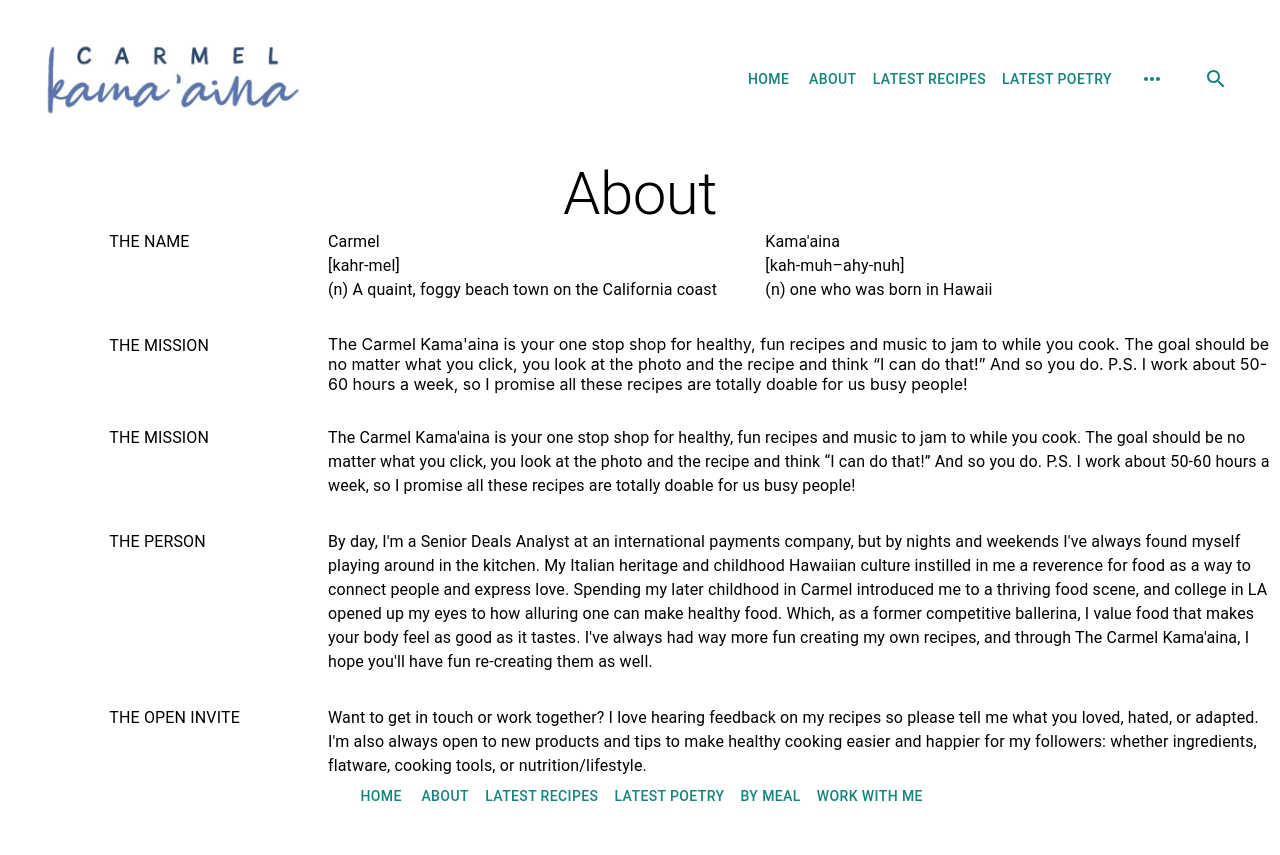
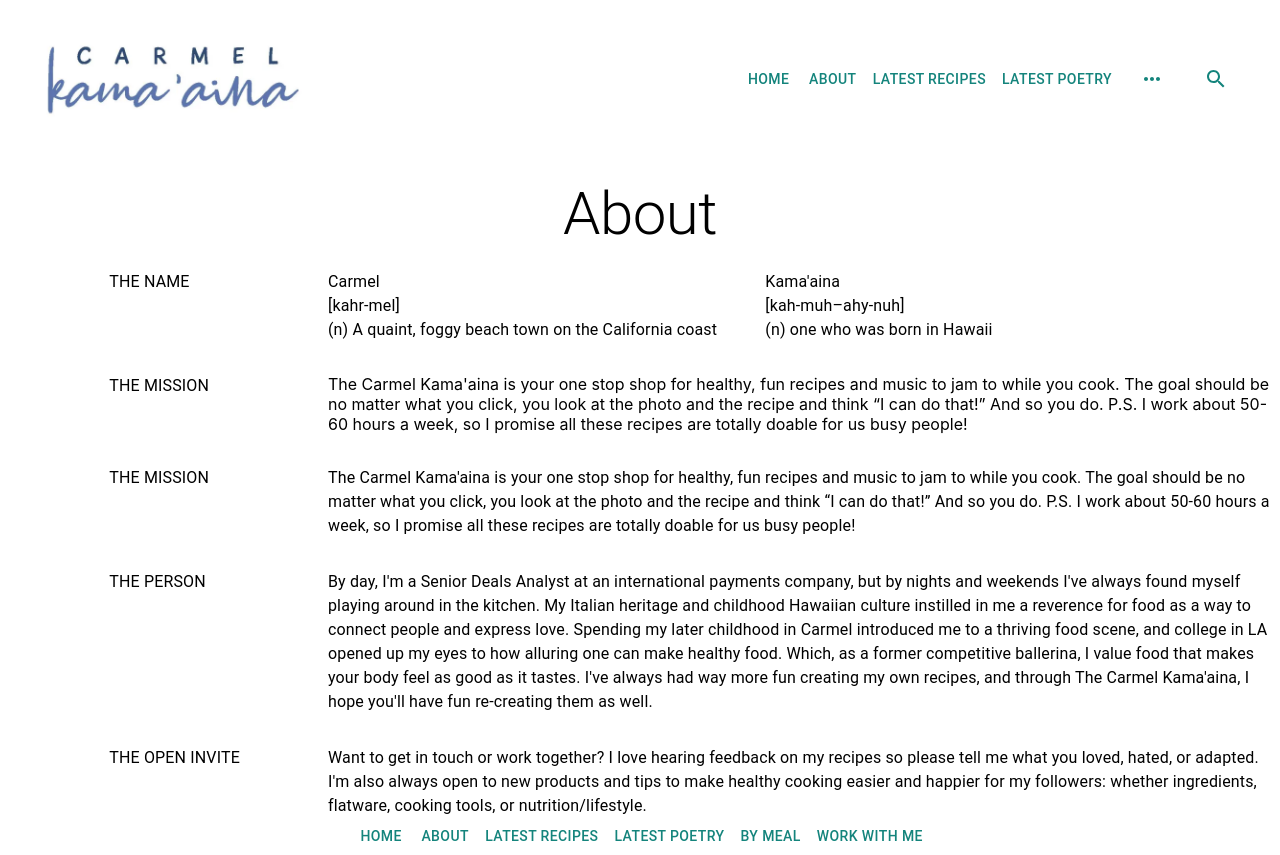
Before and after one commit to nlhutchi/FionaSiteTransfer, a React (Create React App) app in the folder UIProject/: page /About in a window 1280 px wide. Before the commit the page ends 815 px from the top, so only its background shows below. Built offline with nearby package versions, Linux system fonts and the light colour scheme.

Commit message:
Starting Poetry

```diff
--- a/UIProject/src/App.js
+++ b/UIProject/src/App.js
@@ -5,7 +5,7 @@ import Footer from './components/footer';
 import { ThemeProvider, createTheme } from '@mui/material/styles';
 import { BrowserRouter as Router, Route, Routes } from 'react-router-dom';
 import LatestRecipes from './pages/LatestRecipes';
-import About from './components/About';
+import AboutPage from './pages/AboutPage';
 
 const theme = createTheme({
   palette: {
@@ -25,7 +25,7 @@ function App() {
           <Header/>
           <Routes>
             <Route path="" element={<HomePage/>} />
-            <Route path="/About/" element={<About />} />
+            <Route path="/About/" element={<AboutPage />} />
             <Route path="/LatestRecipes/" element={<LatestRecipes/>} />
             <Route path="/LatestPoetry/" element={<div>Latest Poetry</div>} />
           </Routes>
--- a/UIProject/src/components/RecipePreview.js
+++ b/UIProject/src/components/RecipePreview.js
@@ -5,7 +5,6 @@ import './RecipePreview.css';
 
 
 function RecipePreview(props) {
-    console.log(props)
     return (
         <>
             <Box
--- a/UIProject/src/index.css
+++ b/UIProject/src/index.css
@@ -11,3 +11,7 @@ code {
   font-family: source-code-pro, Menlo, Monaco, Consolas, 'Courier New',
     monospace;
 }
+
+.pageTitle {
+  margin: 20px !important
+}
--- a/UIProject/src/components/About/index.css
+++ b/UIProject/src/pages/AboutPage/index.css
@@ -1,7 +1,3 @@
-.title {
-    margin: 20px
-}
-
 .nameWrapper {
     text-align: left
 }
--- a/UIProject/src/components/About/index.js
+++ b/UIProject/src/pages/AboutPage/index.js
@@ -3,11 +3,10 @@ import React from 'react';
 import './index.css';
 
 
-function About(props) {
-    console.log(props)
+function AboutPage(props) {
     return (
         <>
-            <Typography variant="h2" className='title'>About</Typography>
+            <Typography variant="h2" className='pageTitle'>About</Typography>
             <Grid container spacing={{ xs: 4 }} columns={{ xs: 1, sm: 2, md: 12 }} className='nameWrapper'>
                 <Box
                     component={Grid}
@@ -92,4 +91,4 @@ function About(props) {
 }
 
 
-export default About;
+export default AboutPage;
--- a/UIProject/src/pages/LatestRecipes.js
+++ b/UIProject/src/pages/LatestRecipes.js
@@ -8,10 +8,8 @@ function LatestRecipes(props) {
     return (
         <>
             <Typography
-                variant='h2'
-                sx={{
-                    margin: '20px'
-                }}
+                variant="h2"
+                className='pageTitle'
             >
                 Latest Recipes
             </Typography>
```
Also changed, not shown: UIProject/src/pages/LatestPoetry/index.js (added, +16 -0 lines), UIProject/src/data/PoetryData.js (added).
